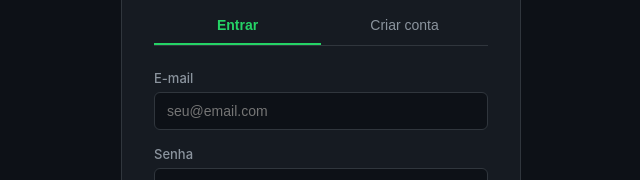
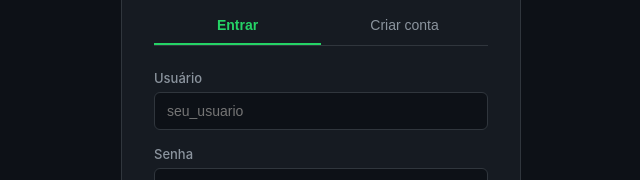
Before and after one commit to techttk77-droid/esquenta-zap, a React (Vite) app: page / in a window 1280 px wide. Shown: the part 338-518 px from the top of the page, without its empty margins (319-959 px from the left). Built offline with nearby package versions, Linux system fonts and the light colour scheme.

Commit message:
chore: gitignore node_modules, auth por username em vez de email

```diff
--- a/src/api/index.ts
+++ b/src/api/index.ts
@@ -58,11 +58,11 @@ export default api;
 
 // ─── Auth ────────────────────────────────────────────────────────────────────
 
-export const register = (email: string, password: string, name?: string) =>
-  api.post('/auth/register', { email, password, name }).then((r) => r.data);
+export const register = (username: string, password: string, name?: string) =>
+  api.post('/auth/register', { username, password, name }).then((r) => r.data);
 
-export const login = (email: string, password: string) =>
-  api.post('/auth/login', { email, password, machineId: getMachineId() }).then((r) => r.data);
+export const login = (username: string, password: string) =>
+  api.post('/auth/login', { username, password, machineId: getMachineId() }).then((r) => r.data);
 
 export const getMe = () => api.get('/auth/me').then((r) => r.data);
 
--- a/src/components/AuthPage.tsx
+++ b/src/components/AuthPage.tsx
@@ -8,7 +8,7 @@ interface AuthPageProps {
 
 export default function AuthPage({ onAuth }: AuthPageProps) {
   const [mode, setMode] = useState<'login' | 'register'>('login');
-  const [email, setEmail] = useState('');
+  const [username, setUsername] = useState('');
   const [password, setPassword] = useState('');
   const [name, setName] = useState('');
   const [error, setError] = useState('');
@@ -27,12 +27,12 @@ export default function AuthPage({ onAuth }: AuthPageProps) {
 
     try {
       if (mode === 'register') {
-        await register(email, password, name || undefined);
+        await register(username, password, name || undefined);
         // Após registro, faz login automático
-        const res = await login(email, password);
+        const res = await login(username, password);
         onAuth(res.token, res.user);
       } else {
-        const res = await login(email, password);
+        const res = await login(username, password);
         if (res.machineChanged) {
           showToast(
             '⚠️ Login detectado em nova máquina. Todas as sessões WhatsApp anteriores foram desconectadas por segurança.'
@@ -91,13 +91,14 @@ export default function AuthPage({ onAuth }: AuthPageProps) {
           )}
 
           <div className={styles.field}>
-            <label>E-mail</label>
+            <label>Usuário</label>
             <input
-              type="email"
-              value={email}
-              onChange={(e) => setEmail(e.target.value)}
-              placeholder="seu@email.com"
+              type="text"
+              value={username}
+              onChange={(e) => setUsername(e.target.value)}
+              placeholder="seu_usuario"
               required
+              minLength={3}
             />
           </div>
 
```
Also changed, not shown: 1 other file (tests, documents, lock files or other folders).
